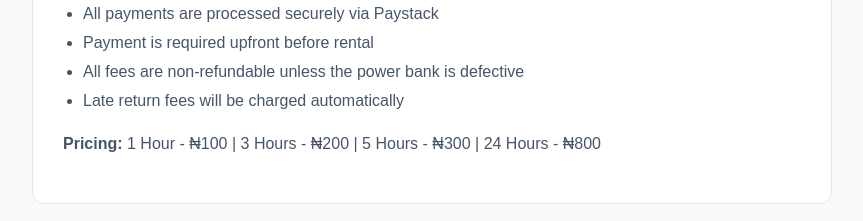
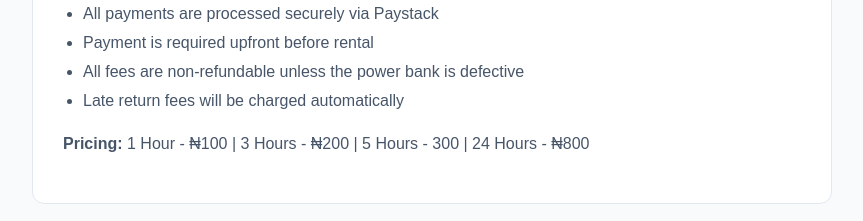
Before and after one commit to okivictor01-bit/OKcharge-, a Next.js app: page /terms in a window 1280 px wide. Shown: the part 980-1201 px from the top of the page, without its empty margins (208-1071 px from the left). Built offline with nearby package versions, Linux system fonts and the light colour scheme.

Commit message:
Update page.tsx

```diff
--- a/app/terms/page.tsx
+++ b/app/terms/page.tsx
@@ -21,7 +21,7 @@ export default function TermsPage() {
         <ul style={{ fontSize: '16px', color: '#475569', lineHeight: '1.8', paddingLeft: '20px', marginBottom: '15px' }}>
           <li>All payments are processed securely via Paystack</li><li>Payment is required upfront before rental</li><li>All fees are non-refundable unless the power bank is defective</li><li>Late return fees will be charged automatically</li>
         </ul>
-        <p style={{ fontSize: '16px', color: '#475569', lineHeight: '1.6' }}><strong>Pricing:</strong> 1 Hour - ₦100 | 3 Hours - ₦200 | 5 Hours - ₦300 | 24 Hours - ₦800</p>
+        <p style={{ fontSize: '16px', color: '#475569', lineHeight: '1.6' }}><strong>Pricing:</strong> 1 Hour - ₦100 | 3 Hours - ₦200 | 5 Hours - 300 | 24 Hours - ₦800</p>
       </div>
       <div style={{ backgroundColor: 'white', padding: '30px', borderRadius: '12px', border: '1px solid #e2e8f0', marginBottom: '20px' }}>
         <h2 style={{ fontSize: '24px', color: '#0f172a', marginBottom: '15px' }}>4. User Responsibilities</h2>
```
